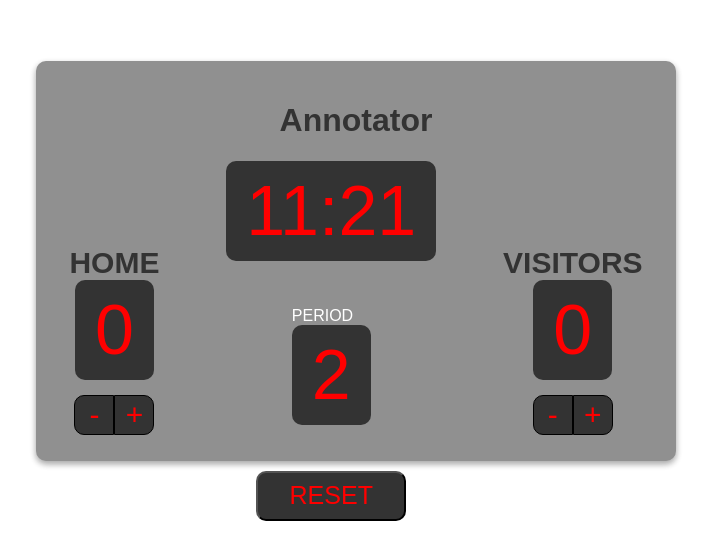
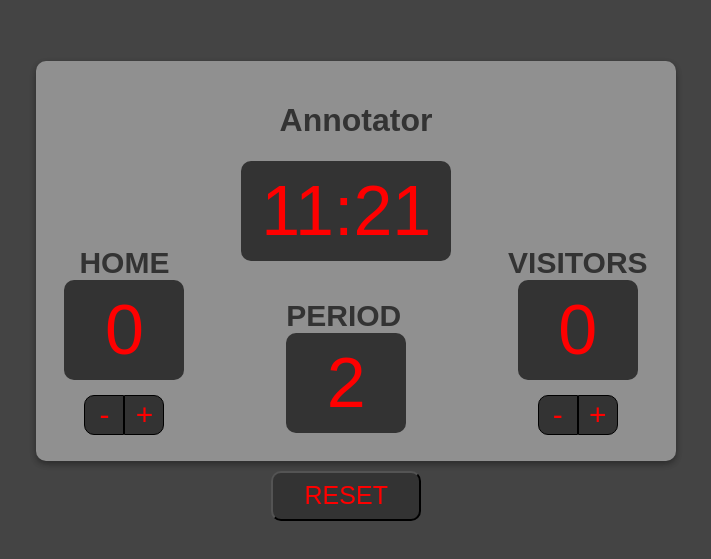
Before and after one commit to hiuxmaycry/annotator, a React (Create React App) app: page / in a window 1280 px wide. Shown: the part 139-698 px from the top of the page, without its empty margins (284-995 px from the left). Built offline with nearby package versions, Linux system fonts and the light colour scheme.

Commit message:
Add unit test to check TS types (#10)

```diff
--- a/package.json
+++ b/package.json
@@ -26,7 +26,8 @@
     "lint": "eslint",
     "lint:fix": "eslint src --fix",
     "build": "react-scripts build",
-    "test": "eslint",
+    "check-types": "tsc --noEmit",
+    "test": "npm run lint && npm run check-types",
     "eject": "react-scripts eject"
   },
   "eslintConfig": {
--- a/src/Game/Game.css
+++ b/src/Game/Game.css
@@ -6,7 +6,6 @@
 .app-container {
   width: 100%;
   height: 100vh;
-  background-color: white;
   display: flex;
   align-items: center;
   justify-content: center;
@@ -27,7 +26,7 @@
   margin-top: 20px;
 }
 
-.home-visitors-title {
+.point-board-title {
   color: #333;
   font-size: 30px;
   font-weight: bold;
@@ -47,9 +46,10 @@
   flex-grow: 1;
 }
 
-.board-points {
+.point-board {
   display: flex;
   align-items: center;
+  min-width: 80px;
   justify-content: center;
   font-size: 70px;
   color: #f00;
--- a/src/Game/Game.tsx
+++ b/src/Game/Game.tsx
@@ -29,8 +29,8 @@ const Game = () => {
         </div>
         <div className="score-board">
           <div className="left-panel">
-            <span className="home-visitors-title">HOME</span>
-            <div className="board-points">
+            <span className="point-board-title">HOME</span>
+            <div className="point-board">
               <span>{homeScore}</span>
             </div>
             <div className="more-less-panel">
@@ -39,12 +39,12 @@ const Game = () => {
             </div>
           </div>
           <div className="middle-panel">
-            <div className="board-points">
+            <div className="point-board">
               11:21
             </div>
             <div>
-              <span>PERIOD</span>
-              <div className="board-points">
+              <span className="point-board-title">PERIOD</span>
+              <div className="point-board">
                 2
               </div>
             </div>
@@ -53,8 +53,8 @@ const Game = () => {
             </div>
           </div>
           <div className="right-panel">
-            <span className="home-visitors-title">VISITORS</span>
-            <div className="board-points">
+            <span className="point-board-title">VISITORS</span>
+            <div className="point-board">
               <span>{visitScore}</span>
             </div>
             <div className="more-less-panel">
```
